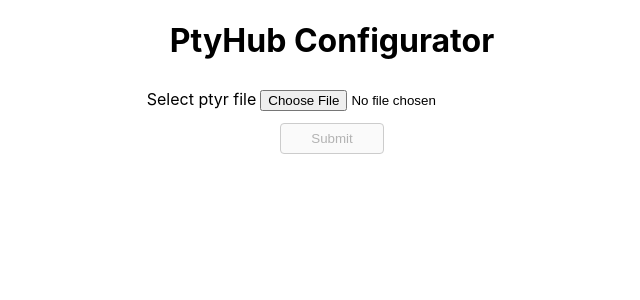
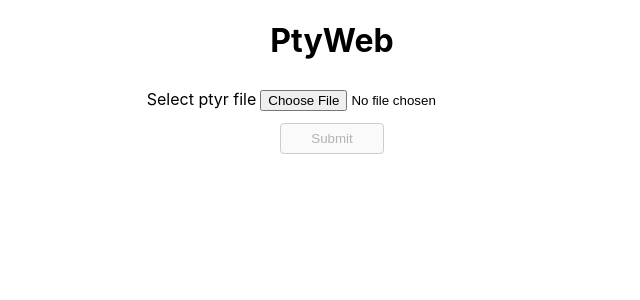
Before and after one commit to ptycho/ptyweb, a React (Create React App) app in the folder frontend/: page / in a window 1280 px wide. Shown: the top 300 px of the page, without its empty margins (308-948 px from the left). Built offline with nearby package versions, Linux system fonts and the light colour scheme.

Commit message:
Updated page title to PtyWeb

```diff
--- a/frontend/src/App.tsx
+++ b/frontend/src/App.tsx
@@ -5,7 +5,7 @@ import Configurator from "./components/Configurator/Configurator";
 function App() {
   return (
     <div className="App">
-      <h1>PtyHub Configurator</h1>
+      <h1>PtyWeb</h1>
 
       <Configurator />
     </div>
```
